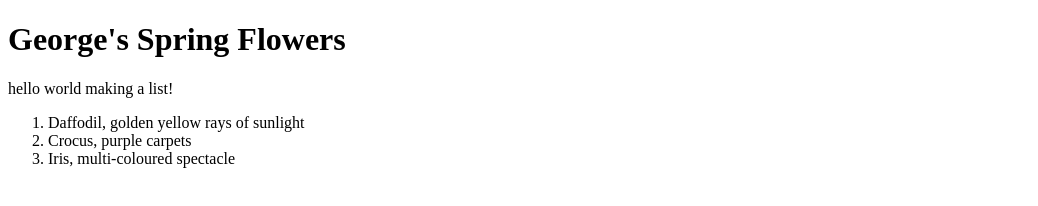
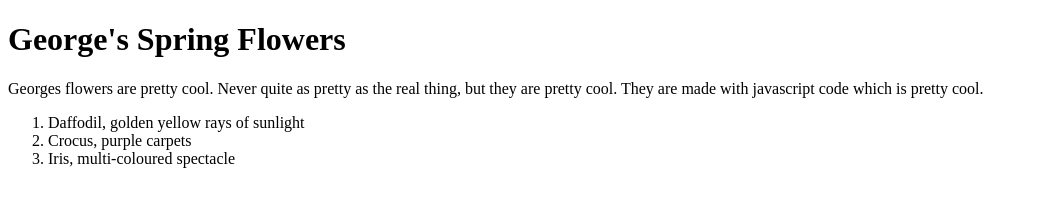
Before and after one commit to GeorgeFair/Making_A_List, a plain HTML site: page index.html in a window 1280 px wide. Shown: the whole page, without its empty margins (0-1038 px from the left). Drawn offline with Linux system fonts and the light colour scheme.

Commit message:
added + to allow multiple lines in my javascript. ddded js paragrpah

```diff
--- a/index.html
+++ b/index.html
@@ -8,9 +8,6 @@
 <body>
     <script src="script.js"></script>
 
-    <p>hello world making a list!</p>
-
-
     <ol>
         <li>Daffodil, golden yellow rays of sunlight</li>
         <li>Crocus, purple carpets</li>
--- a/script.js
+++ b/script.js
@@ -1,3 +1,8 @@
 let header = document.createElement("h1");
 header.textContent = "George's Spring Flowers";
 document.body.appendChild(header);
+
+let paragraph = document.createElement("p");
+paragraph.textContent = "Georges flowers are pretty cool. Never quite as pretty as the real thing, but they are pretty cool. They are made with javascript code " +
+    "which is pretty cool.";
+document.body.appendChild(paragraph);
```
